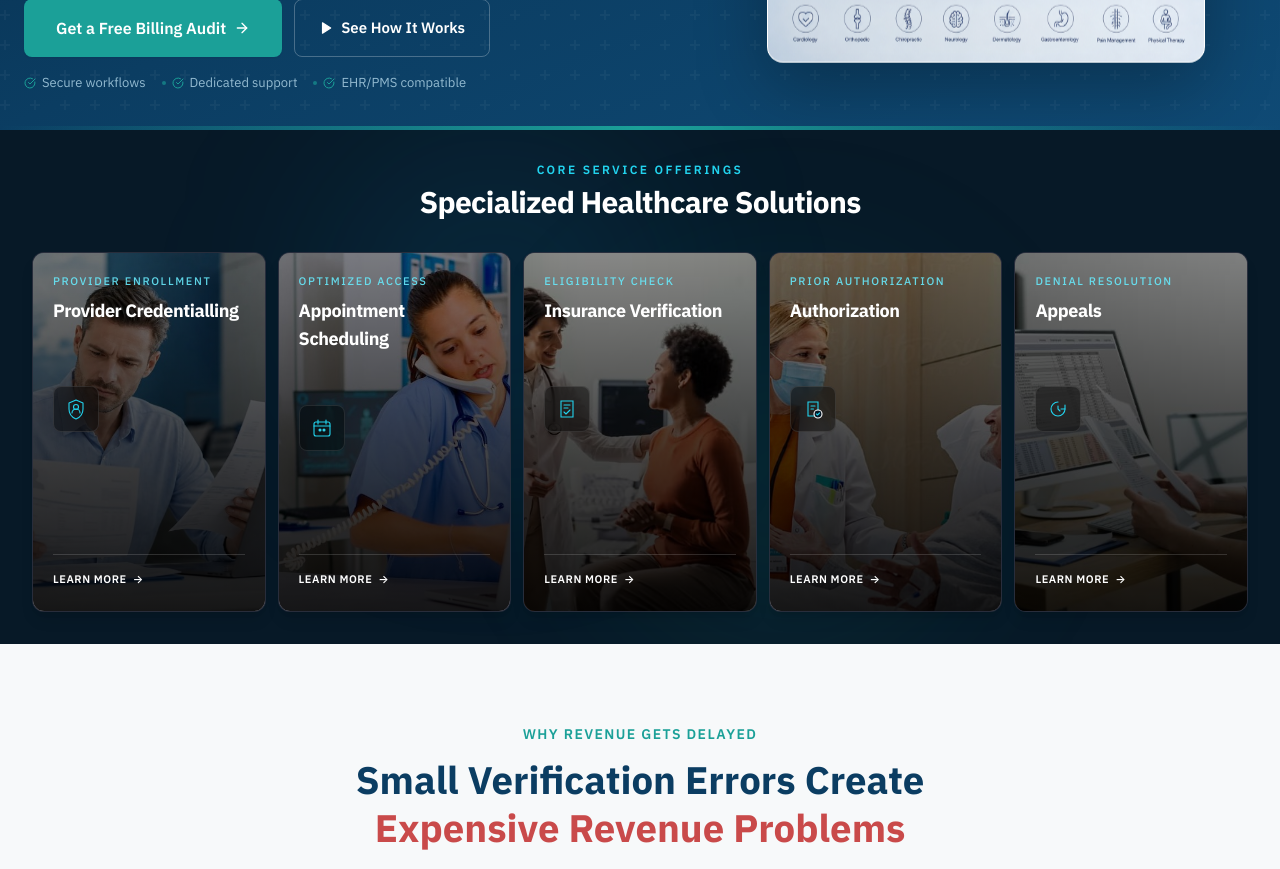
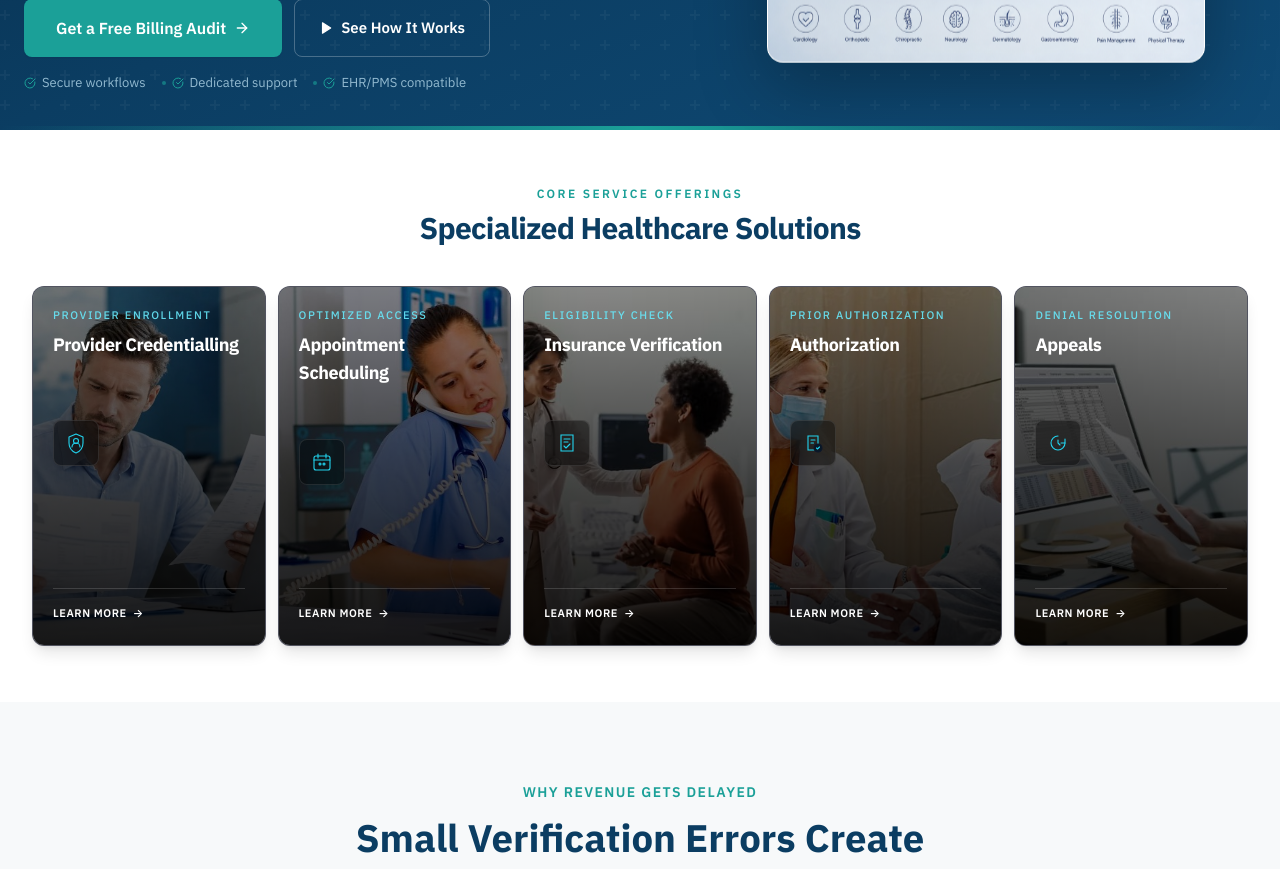
Before and after one commit to aliayyoub580-cmd/-U2-Collective, a React (Vite) app: page / in a window 1280 px wide. Shown: the part 520-1389 px from the top of the page. Built offline with nearby package versions, Linux system fonts and the light colour scheme; no server answers.

Commit message:
Update Specialized Healthcare Solutions section background to white

```diff
--- a/src/components/public/MedCareServicesAccordionSection.tsx
+++ b/src/components/public/MedCareServicesAccordionSection.tsx
@@ -119,18 +119,14 @@ export default function MedCareServicesAccordionSection() {
   const [activeId, setActiveId] = useState<string | null>(null)
 
   return (
-    <section className="py-6 lg:py-8 bg-[#071927] text-white relative overflow-hidden" aria-labelledby="services-accordion-heading">
-      {/* Ambient Glows */}
-      <div className="absolute top-0 left-1/4 w-[350px] h-[350px] bg-sky-500/10 rounded-full blur-[90px] pointer-events-none" />
-      <div className="absolute bottom-0 right-1/4 w-[350px] h-[350px] bg-teal-500/10 rounded-full blur-[90px] pointer-events-none" />
-
+    <section className="py-10 lg:py-14 bg-white text-slate-900 relative overflow-hidden" aria-labelledby="services-accordion-heading">
       <div className="max-w-[1440px] mx-auto px-4 sm:px-6 lg:px-8 relative z-10">
         {/* Section Title */}
-        <div className="text-center max-w-3xl mx-auto mb-6 lg:mb-8">
-          <p className="text-cyan-400 text-xs font-semibold uppercase tracking-[0.2em] mb-1.5">
+        <div className="text-center max-w-3xl mx-auto mb-8 lg:mb-10">
+          <p className="text-[#1BA098] text-xs font-semibold uppercase tracking-[0.2em] mb-2">
             Core Service Offerings
           </p>
-          <h2 id="services-accordion-heading" className="text-2xl sm:text-3xl font-bold tracking-tight text-white">
+          <h2 id="services-accordion-heading" className="text-2xl sm:text-3xl font-bold tracking-tight text-[#0B3D62]">
             Specialized Healthcare Solutions
           </h2>
         </div>
```
